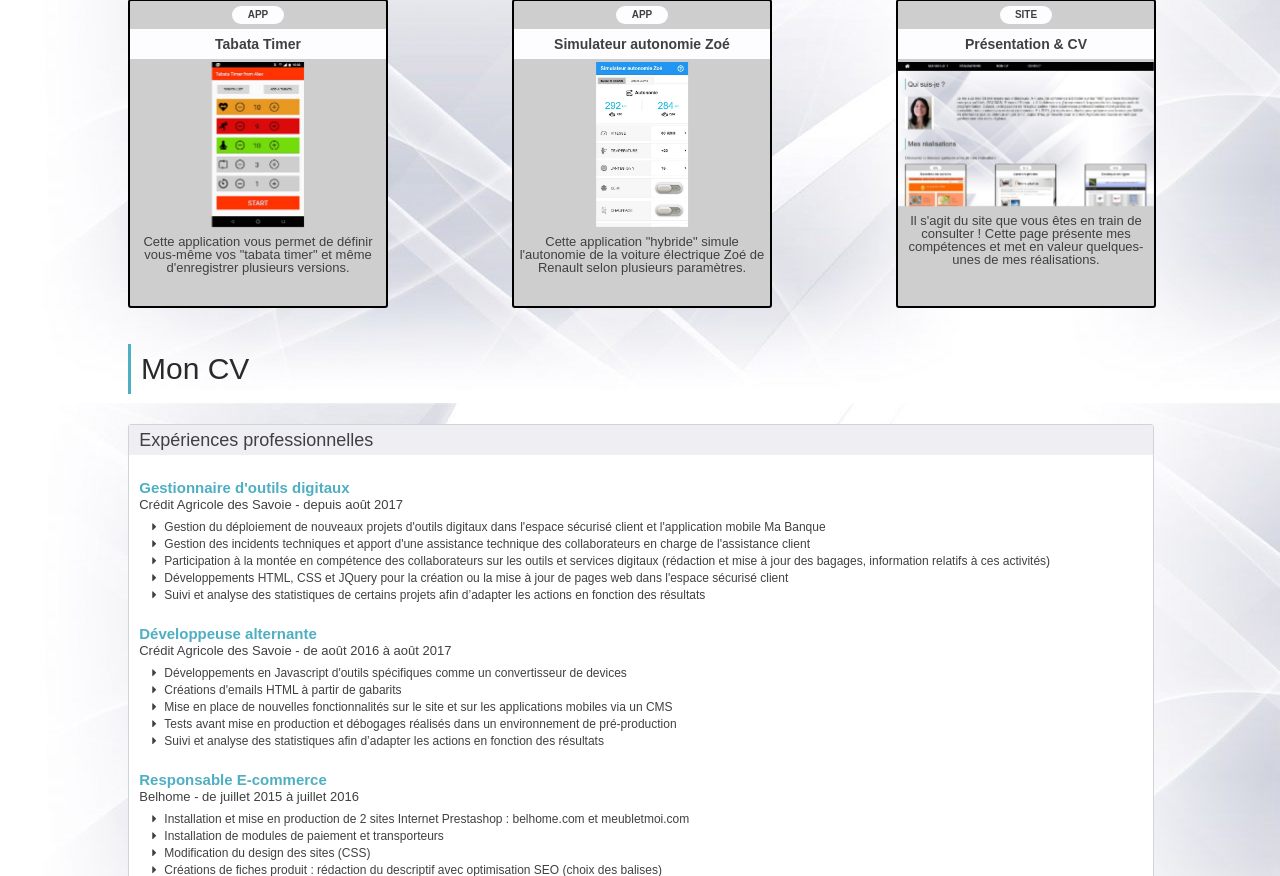
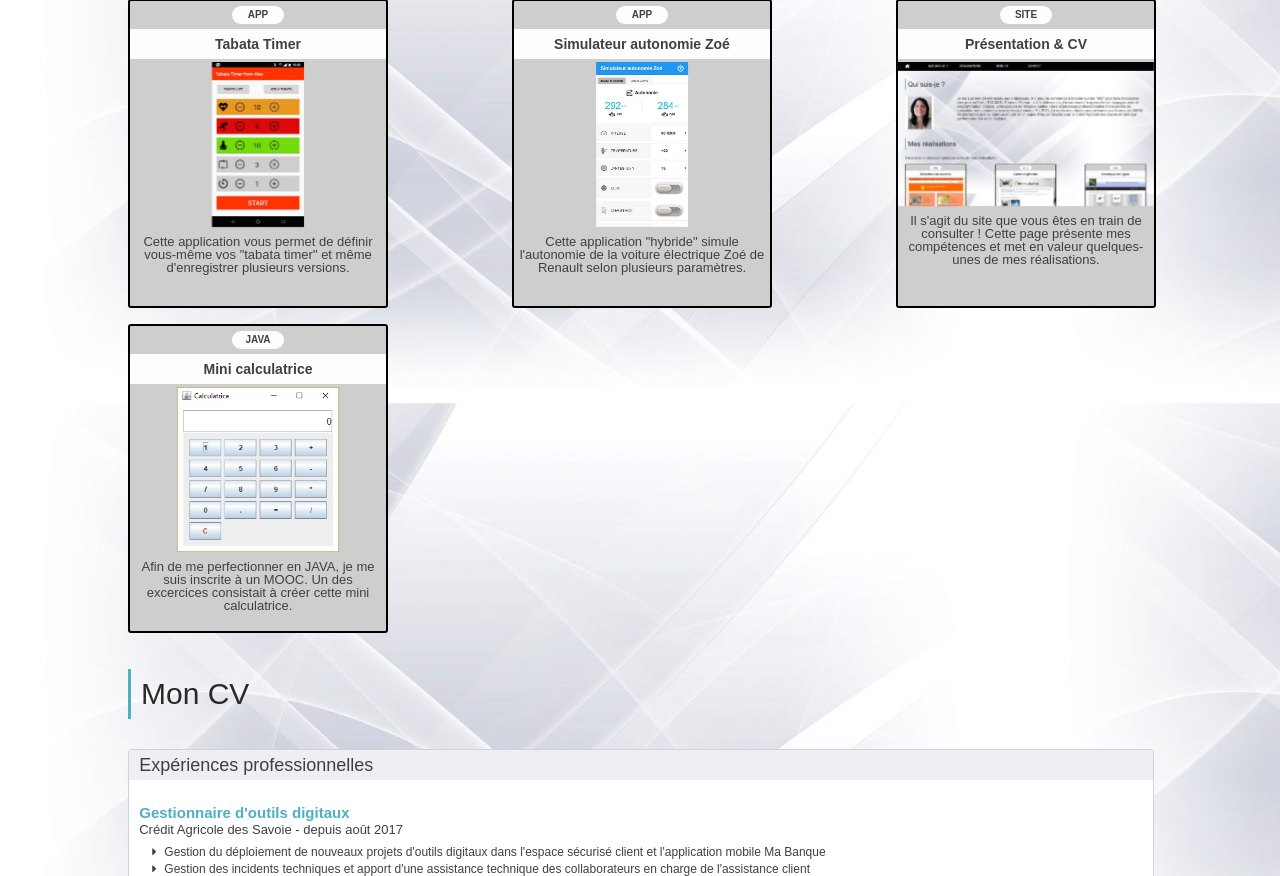
Before and after one commit to anthyllide/site-presentation, a Symfony app: template templates/home.html.twig in a window 1280 px wide. Shown: the part 791-1667 px from the top of the page. Run offline with Twig, Linux system fonts and the light colour scheme; the template is opened without the code that fills it, so the values that code supplies are empty; some libraries are stand-ins or nearby versions.

Commit message:
ajout réalisation calculatrice Java

```diff
--- a/composer.json
+++ b/composer.json
@@ -4,6 +4,7 @@
     "require": {
         "php": "^7.1.3",
         "ext-iconv": "*",
+        "symfony/apache-pack": "^1.0",
         "symfony/asset": "^4.0",
         "symfony/console": "^4.0",
         "symfony/flex": "^1.0",
--- a/templates/base.html.twig
+++ b/templates/base.html.twig
@@ -12,6 +12,16 @@
         <script type="text/javascript" src="{{ asset('js/jquery-3.2.1.min.js') }}"></script>
          <script type="text/javascript" src="{{ asset('js/jquery.flip.min.js') }}"></script>
         <script type="text/javascript" src="{{ asset('js/animation.js') }}"></script>
+        <!-- Global site tag (gtag.js) - Google Analytics -->
+        <script async src="https://www.googletagmanager.com/gtag/js?id=UA-127040492-1"></script>
+        <script>
+        window.dataLayer = window.dataLayer || [];
+        function gtag(){dataLayer.push(arguments);}
+        gtag('js', new Date());
+
+        gtag('config', 'UA-127040492-1');
+        </script>
+
     </head>
     <body>
         <div id="wrapper">
--- a/templates/realisations.html.twig
+++ b/templates/realisations.html.twig
@@ -45,7 +45,6 @@
                 <li>PHP 5 <span>(PDO et structure MVC)</span></li>
                 <li>SQL <span>pour la base de données</span></li>
             </ul>
-            <a title ="voir le site" target="blank" href="#">Voir le site</a>
             <a href="https://github.com/anthyllide/projet_album" target="blank" title="repository Github">Voir le code source</a>
         </div>
     </div>
@@ -68,10 +67,8 @@
                 <li>Framework Bootstrap et CSS 3 en sur-couche</li>
                 <li>PHP 5 et le framework Symfony 2.8</li>
                 <li>SQL via Doctrine <span>pour la base de données</span><br /><br />
-                <span> Remarque : consulter le fichier readme pour naviguer dans l'espace administration ! </span>
                 </li>
             </ul>
-            <a title ="voir le site" target="blank" href="#">Voir le site</a>
             <a href="https://github.com/anthyllide/boutiqueEnLigne" target="blank" title="repository Github">Voir le code source</a>
         </div>
     </div>
@@ -153,3 +150,27 @@
     <!-- FIN REA6 -->
 </div>
 <!-- FIN BLOC 2 REALISATIONS -->
+<!-- DEBUT BLOC 3 REALISATIONS -->
+<div class="realisations">
+    <!-- DEBUT REA 7 -->
+    <div class="rea" id="rea7">
+        <div class="front">
+            <h4>JAVA</h4>
+            <h5>Mini calculatrice</h5>
+            <figure>
+                <img alt="mini calculatrice" src="{{ asset('images/mini-calculatrice.jpg') }}" />
+            </figure>
+            <p>Afin de me perfectionner en JAVA, je me suis inscrite à un MOOC. Un des excercices consistait à créer cette mini calculatrice.</p>
+        </div>
+        <div class="back" >
+            <h5>Techno utilisées</h5>
+            <ul>
+                <li>JAVA</li>
+            </ul>
+            <a title ="mini_calcultrice.jar" target="blank" href="{{ asset('files/mini_calculatrice.jar') }}">Télécharger la calculatrice</a>
+            <a href="https://github.com/anthyllide/mini_calculatrice" target="blank" title="repository Github">Voir le code source</a>
+        </div>
+    </div>
+    <!-- FIN REA 7 -->
+</div>
+<!-- FIN BLOC 3 REALISATIONS -->
```
Also changed, not shown: public/.htaccess (added), public/images/mini-calculatrice.jpg (added), 3 other files.
